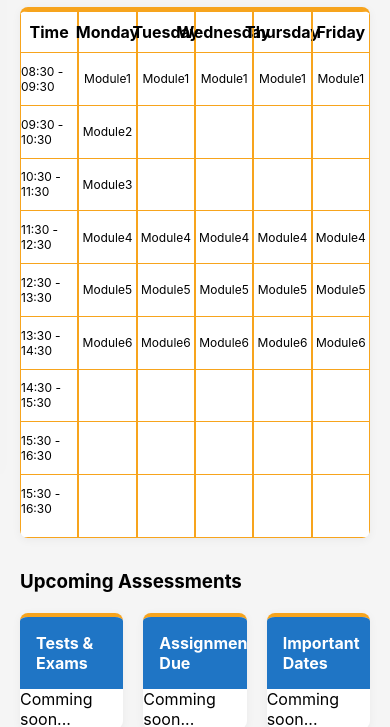
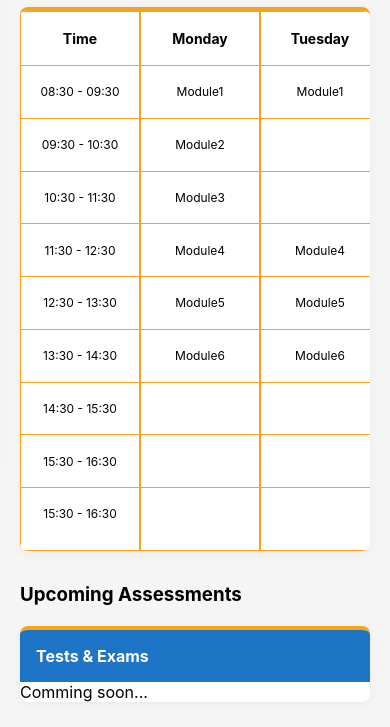
Before and after one commit to Uwami-Mgxekwa/student-portal, a plain HTML site: page pages/schedule.html in a window 390 px wide. Shown: the part 377-1104 px from the top of the page. Drawn offline with Linux system fonts and the light colour scheme.

Commit message:
Update schedule-styles.css

```diff
--- a/css/schedule-styles.css
+++ b/css/schedule-styles.css
@@ -170,7 +170,7 @@ body {
   background-color: white;
   border-radius: 8px;
   box-shadow: 0 2px 10px rgba(0, 0, 0, 0.05);
-  overflow: hidden;
+  overflow-x: auto; /* Allow horizontal scrolling */
   margin-bottom: 2rem;
   border-top: 4px solid var(--primary-color);
   width: 100%;
@@ -180,7 +180,8 @@ body {
 .table-column {
   display: flex;
   flex-direction: column;
-  width: calc(100% / 6);
+  min-width: 120px; /* Set a minimum width for columns */
+  flex: 1;
   border: 1px solid var(--primary-color);
 }
 
@@ -206,6 +207,8 @@ body {
   display: flex;
   justify-content: center;
   align-items: center;
+  text-align: center;
+  padding: 8px 4px;
 }
 
 .upcoming-container {
@@ -302,6 +305,23 @@ footer a {
   .sidebar:not(.collapsed) {
     transform: translateX(0);
   }
+
+  .schedule-container {
+    overflow-x: auto; /* Enable horizontal scrolling on mobile */
+  }
+
+  .table-column {
+    min-width: 120px; /* Ensure columns don't shrink too much */
+  }
+
+  .upcoming-container {
+    flex-direction: column;
+  }
+
+  .upcoming-card {
+    width: 100%;
+    margin-bottom: 15px;
+  }
 }
 
 .loading-wrapper {
@@ -345,18 +365,18 @@ footer a {
     display: block;
   }
 
-  .schedule-heading{
+  .schedule-heading {
     flex-direction: column;
     gap: 10px;
   }
 
-.column-data {
-  display: flex;
-  font-size: 12px;
-  flex-direction: column;
-  width: 100%;
-  height: 100%;
-  padding: 10px 0 10px 0;
+  .column-data {
+    font-size: 12px;
+  }
+
+  .column-header th {
+    padding: 8px 4px;
+    font-size: 14px;
+    white-space: nowrap; /* Prevent text wrapping in headers */
+  }
 }
-
-}
```
